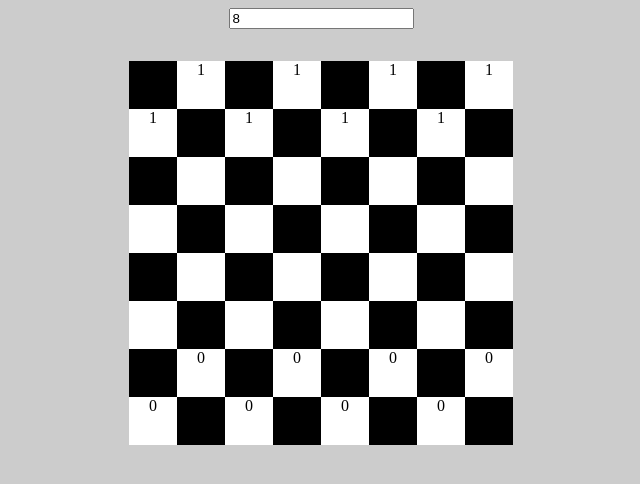
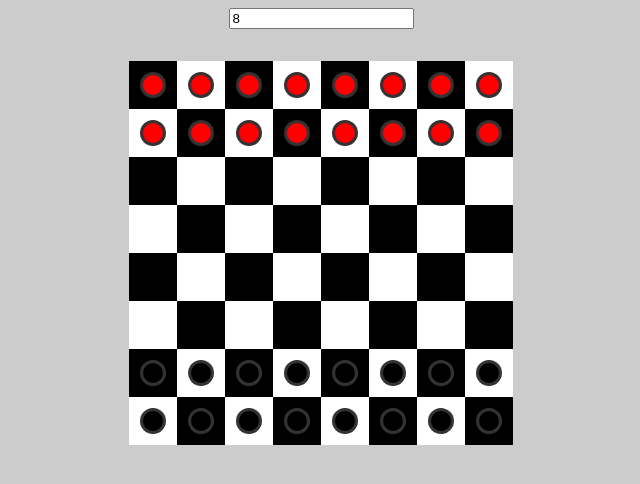
Before and after one commit to johnenriquez/checkerboard-demo, a React (Create React App) app: page / in a window 1280 px wide. Shown: the top 484 px of the page, without its empty margins (319-959 px from the left). Built offline with nearby package versions, Linux system fonts and the light colour scheme.

Commit message:
places visual pieces

```diff
--- a/src/components/BoardPiece.js
+++ b/src/components/BoardPiece.js
@@ -4,7 +4,10 @@ const BoardPiece = ({ color, shape }) => {
     // color === 0 for player 1
     // color === 1 for player 2
     // shape will be determined by radio button
-    return color;
+    let pieceClass = `piece ${(color === 0) ? 'player1' : 'player2'}`
+    return (
+        <div className={pieceClass}></div>
+    );
 }
 
 export default BoardPiece;
--- a/src/styles/styles.css
+++ b/src/styles/styles.css
@@ -22,7 +22,10 @@ body {
 
 .square {
 	width:48px;
-	height:48px;
+  height:48px;
+  display: flex;
+  justify-content: center;
+  align-items: center;
 }
 
 .row.row-even .square:nth-of-type(2n) {
@@ -38,3 +41,18 @@ body {
 .row.row-odd .square:nth-child(2n+1) {
   background-color: #fff;
 }
+
+.piece {
+  width: 20px;
+  height: 20px;
+  border-radius: 100%;
+  border: 3px solid #333;
+}
+
+.piece.player1 {
+  background-color: #000;
+}
+
+.piece.player2 {
+  background-color: #f00;
+}
```
